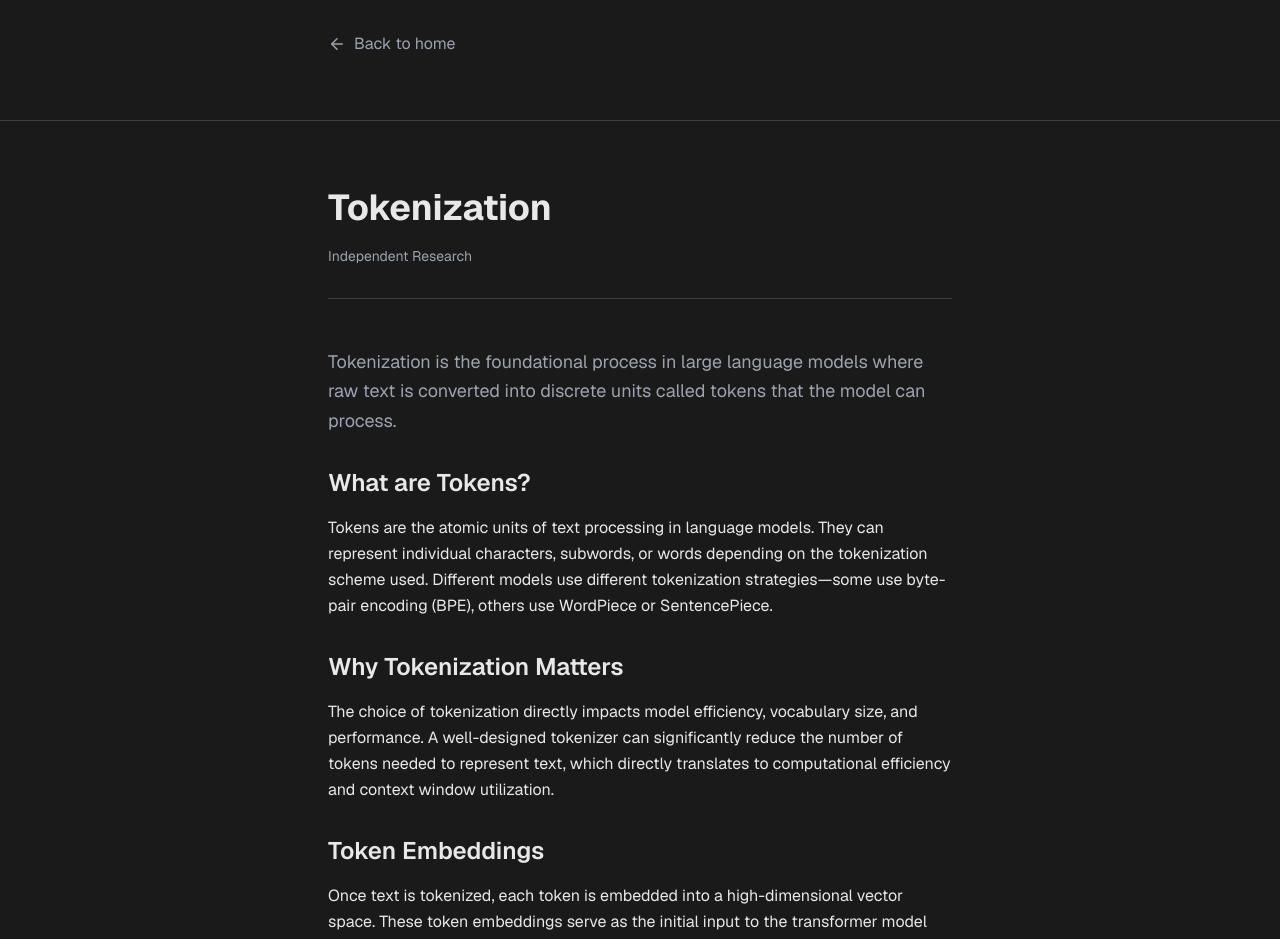
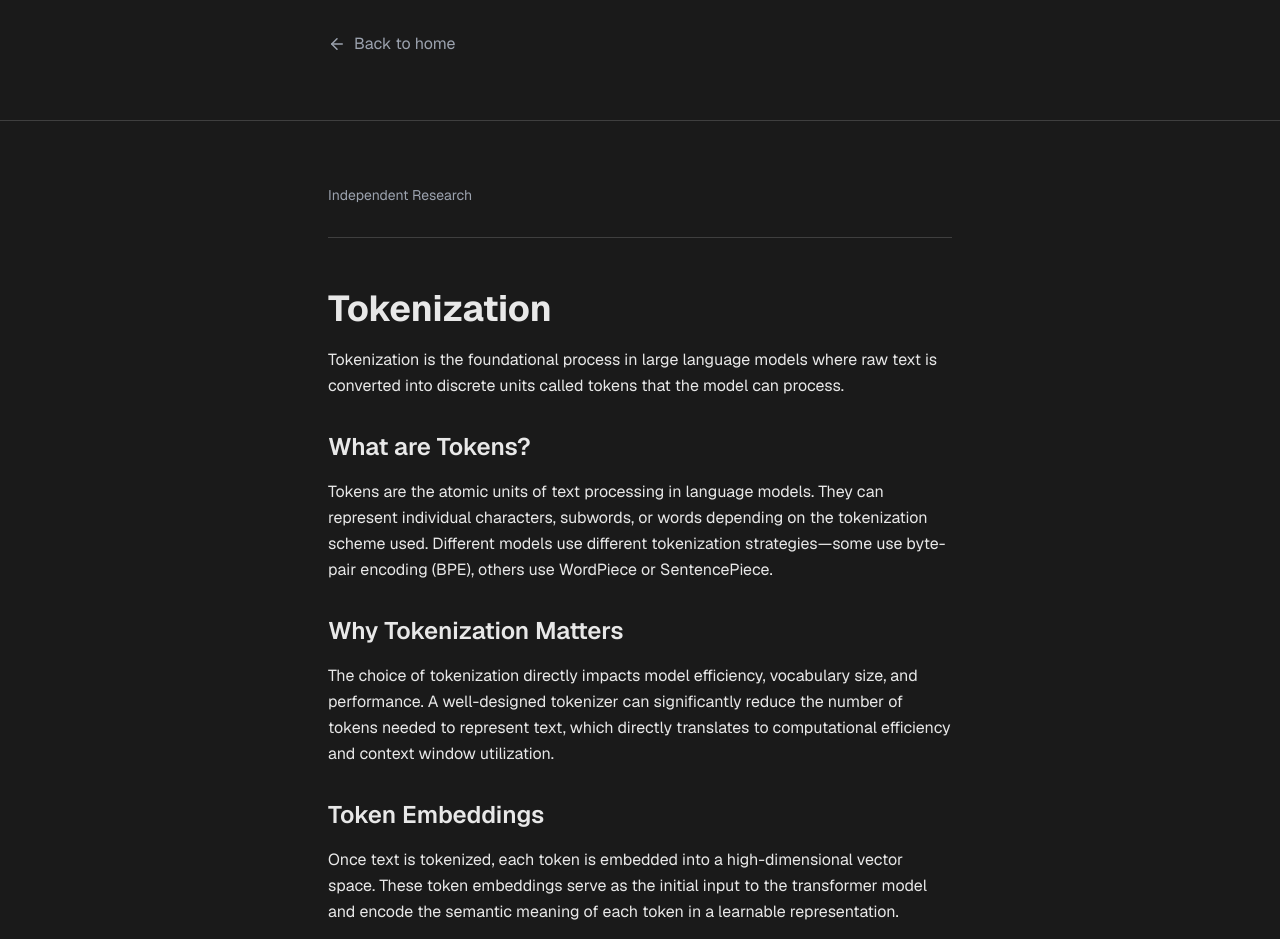
Before and after one commit to vedasamhith146/personal-website, a Next.js app: page /writing/tokenization in a window 1280 px wide. Shown: the top 939 px of the page. Built offline with nearby package versions, Linux system fonts and the light colour scheme.

Commit message:
feat: add Markdown rendering for tokenization page content
Co-authored-by: Veda Samhith <247327349+vedasamhith146@users.noreply.github.com>

```diff
--- a/app/writing/tokenization/page.tsx
+++ b/app/writing/tokenization/page.tsx
@@ -1,9 +1,55 @@
-'use client';
-
 import { ArrowLeft } from 'lucide-react';
 import Link from 'next/link';
+import ReactMarkdown from 'react-markdown';
+import { readFileSync } from 'fs';
+import { join } from 'path';
 
 export default function TokenizationPage() {
+  const content = readFileSync(join(process.cwd(), 'content', 'tokenization.md'), 'utf-8');
+
+  const mdComponents = {
+    h1: ({ node, ...props }: any) => (
+      <h1 className="text-4xl font-bold text-foreground mb-4 leading-tight" {...props} />
+    ),
+    h2: ({ node, ...props }: any) => (
+      <h2 className="text-2xl font-semibold text-foreground mt-8 mb-4" {...props} />
+    ),
+    h3: ({ node, ...props }: any) => (
+      <h3 className="text-xl font-semibold text-foreground mt-6 mb-3" {...props} />
+    ),
+    p: ({ node, ...props }: any) => (
+      <p className="leading-relaxed text-foreground" {...props} />
+    ),
+    ul: ({ node, ...props }: any) => (
+      <ul className="list-disc list-inside space-y-2 text-foreground" {...props} />
+    ),
+    ol: ({ node, ...props }: any) => (
+      <ol className="list-decimal list-inside space-y-2 text-foreground" {...props} />
+    ),
+    li: ({ node, ...props }: any) => (
+      <li className="leading-relaxed" {...props} />
+    ),
+    code: ({ node, inline, ...props }: any) => {
+      if (inline) {
+        return (
+          <code className="bg-muted px-1.5 py-0.5 rounded text-sm font-mono text-foreground" {...props} />
+        );
+      }
+      return (
+        <code className="bg-muted px-3 py-2 rounded text-sm font-mono text-foreground block overflow-x-auto" {...props} />
+      );
+    },
+    pre: ({ node, ...props }: any) => (
+      <pre className="bg-muted rounded-lg overflow-x-auto p-4 my-4 border border-border" {...props} />
+    ),
+    blockquote: ({ node, ...props }: any) => (
+      <blockquote className="border-l-4 border-muted-foreground pl-4 italic text-muted-foreground my-4" {...props} />
+    ),
+    hr: ({ node, ...props }: any) => (
+      <hr className="my-8 border-t border-border" {...props} />
+    ),
+  };
+
   return (
     <div className="min-h-screen bg-background text-foreground">
       {/* Background Elements */}
@@ -35,11 +81,6 @@ export default function TokenizationPage() {
         {/* Content */}
         <main className="max-w-2xl mx-auto px-6 py-16">
           <article>
-            {/* Title */}
-            <h1 className="text-4xl font-bold text-foreground mb-4 leading-tight">
-              Tokenization
-            </h1>
-
             {/* Meta */}
             <div className="flex items-center gap-6 text-sm text-muted-foreground mb-12 pb-8 border-b border-border">
               <span>Independent Research</span>
@@ -47,42 +88,9 @@ export default function TokenizationPage() {
 
             {/* Body Content */}
             <div className="prose prose-invert max-w-none space-y-6 text-foreground">
-              <p className="text-lg text-muted-foreground leading-relaxed">
-                Tokenization is the foundational process in large language models where raw text is converted into discrete units called tokens that the model can process.
-              </p>
-
-              <section className="space-y-4">
-                <h2 className="text-2xl font-semibold text-foreground mt-8 mb-4">
-                  What are Tokens?
-                </h2>
-                <p className="leading-relaxed">
-                  Tokens are the atomic units of text processing in language models. They can represent individual characters, subwords, or words depending on the tokenization scheme used. Different models use different tokenization strategies—some use byte-pair encoding (BPE), others use WordPiece or SentencePiece.
-                </p>
-              </section>
-
-              <section className="space-y-4">
-                <h2 className="text-2xl font-semibold text-foreground mt-8 mb-4">
-                  Why Tokenization Matters
-                </h2>
-                <p className="leading-relaxed">
-                  The choice of tokenization directly impacts model efficiency, vocabulary size, and performance. A well-designed tokenizer can significantly reduce the number of tokens needed to represent text, which directly translates to computational efficiency and context window utilization.
-                </p>
-              </section>
-
-              <section className="space-y-4">
-                <h2 className="text-2xl font-semibold text-foreground mt-8 mb-4">
-                  Token Embeddings
-                </h2>
-                <p className="leading-relaxed">
-                  Once text is tokenized, each token is embedded into a high-dimensional vector space. These token embeddings serve as the initial input to the transformer model and encode the semantic meaning of each token in a learnable representation.
-                </p>
-              </section>
-
-              <div className="mt-12 pt-8 border-t border-border">
-                <p className="text-sm text-muted-foreground">
-                  This article is part of a larger exploration into the architectural components of modern language models.
-                </p>
-              </div>
+              <ReactMarkdown components={mdComponents}>
+                {content}
+              </ReactMarkdown>
             </div>
           </article>
         </main>
--- /dev/null
+++ b/content/tokenization.md
@@ -0,0 +1,19 @@
+# Tokenization
+
+Tokenization is the foundational process in large language models where raw text is converted into discrete units called tokens that the model can process.
+
+## What are Tokens?
+
+Tokens are the atomic units of text processing in language models. They can represent individual characters, subwords, or words depending on the tokenization scheme used. Different models use different tokenization strategies—some use byte-pair encoding (BPE), others use WordPiece or SentencePiece.
+
+## Why Tokenization Matters
+
+The choice of tokenization directly impacts model efficiency, vocabulary size, and performance. A well-designed tokenizer can significantly reduce the number of tokens needed to represent text, which directly translates to computational efficiency and context window utilization.
+
+## Token Embeddings
+
+Once text is tokenized, each token is embedded into a high-dimensional vector space. These token embeddings serve as the initial input to the transformer model and encode the semantic meaning of each token in a learnable representation.
+
+---
+
+This article is part of a larger exploration into the architectural components of modern language models.
--- a/package.json
+++ b/package.json
@@ -17,6 +17,7 @@
     "next": "16.2.6",
     "react": "^19",
     "react-dom": "^19",
+    "react-markdown": "^10.1.0",
     "shadcn": "^4.8.0",
     "tailwind-merge": "^3.3.1",
     "tw-animate-css": "^1.4.0"
```
Also changed, not shown: 1 other file (tests, documents, lock files or other folders).
